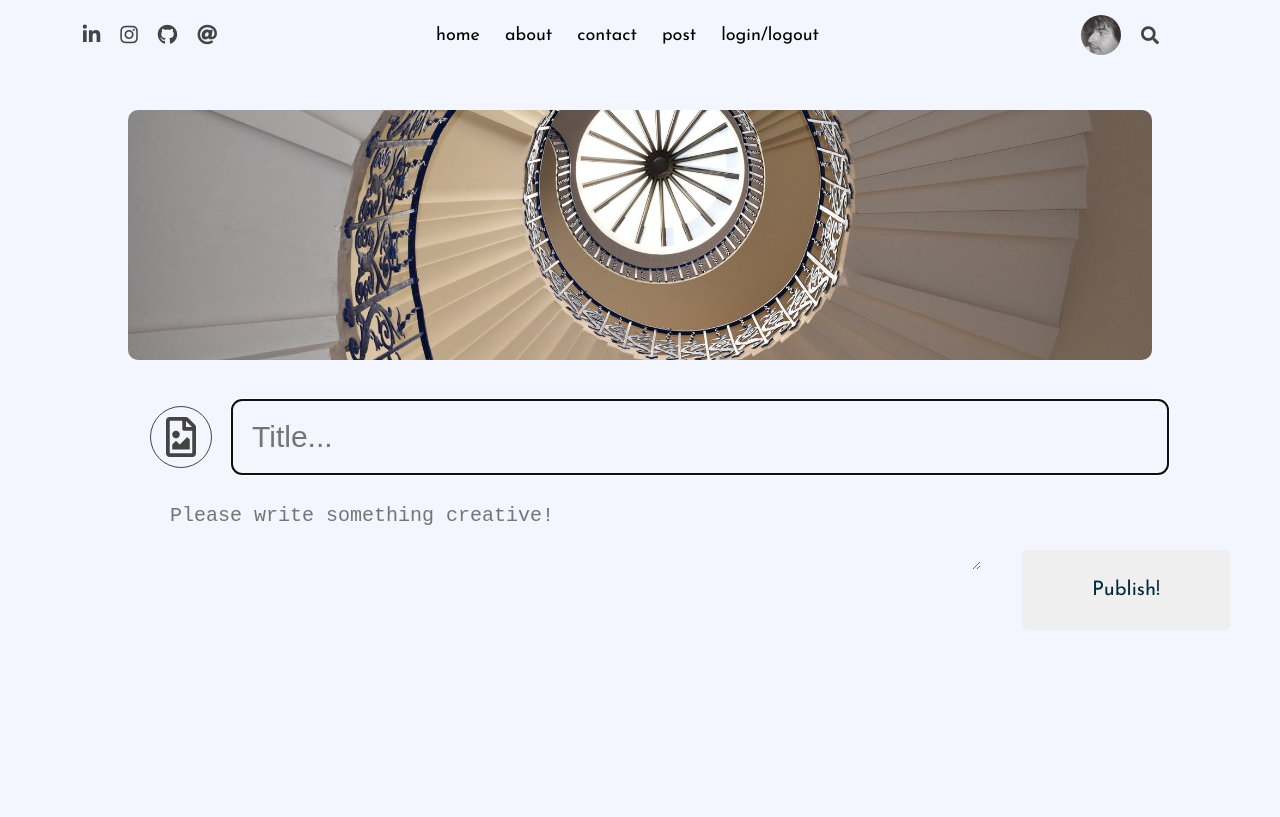
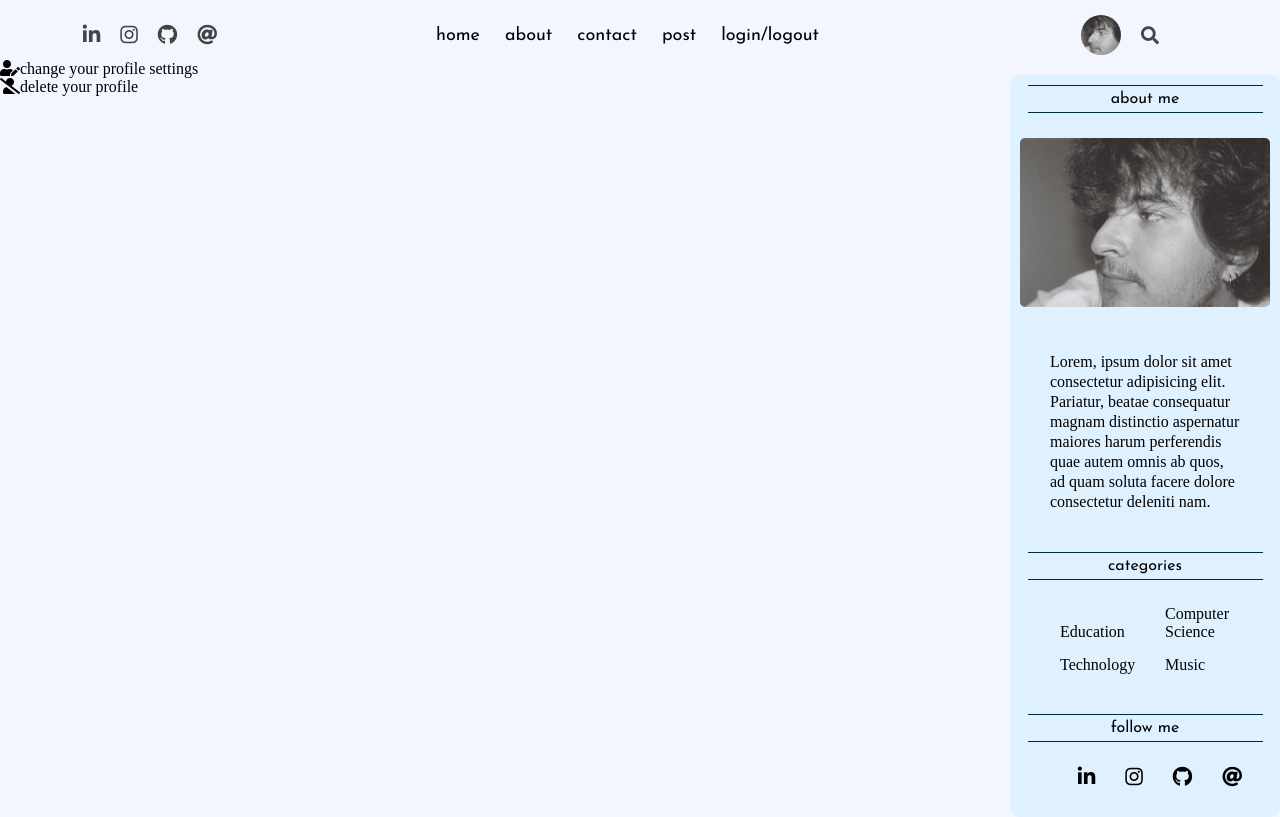
Before and after one commit to oucar/mern-blog, a React (Create React App) app: page / in a window 1280 px wide. Built offline with nearby package versions, Linux system fonts and the light colour scheme; the HTML template or start-up script is replaced by a standard one.

Commit message:
initial changes in Settings.jsx

```diff
--- a/src/App.js
+++ b/src/App.js
@@ -3,6 +3,7 @@ import Posts from "./components/posts/Posts";
 import Home from "./pages/home/Home";
 import Single from "./pages/single/Single";
 import Create from "./pages/create/Create";
+import Settings from "./pages/settings/Settings";
 
 function App() {
   return (
@@ -10,7 +11,8 @@ function App() {
       <Navbar/>
       {/* <Home/> */}
       {/* <Single/> */}
-      <Create/>
+      {/* <Create/> */}
+      <Settings/>
     </div>
 
   );
--- a/src/pages/settings/Settings.jsx
+++ b/src/pages/settings/Settings.jsx
@@ -0,0 +1,29 @@
+import "./settings.scss"
+import Sidebar from "../../components/sidebar/Sidebar"
+
+const Settings = () => {
+    return (
+        <div className="settings">
+            <div className="settingsWrapper">
+                <div className="settingsName">
+                    <div className="settingsSelections">
+                        <div className="settingsUpdateWrapper">
+                            <i className="fas fa-user-edit settingIcon"></i>
+                            <span className="settingsUpdateTitle">change your profile settings</span>
+                        </div>
+                        <div className="settingsDeleteWrapper">
+                            <i className="fas fa-user-slash settingIcon"></i>
+                            <span className="settingsDeleteTitle">delete your profile</span>
+                        </div>
+
+                    </div>
+
+                </div>
+            </div>
+            <Sidebar/>
+
+        </div>
+     );
+}
+
+export default Settings;
--- a/src/pages/settings/settings.scss
+++ b/src/pages/settings/settings.scss
@@ -0,0 +1,9 @@
+.settings{
+    display: flex;
+
+    .settingsWrapper{
+        width: 80%;
+
+
+    }
+}
```
